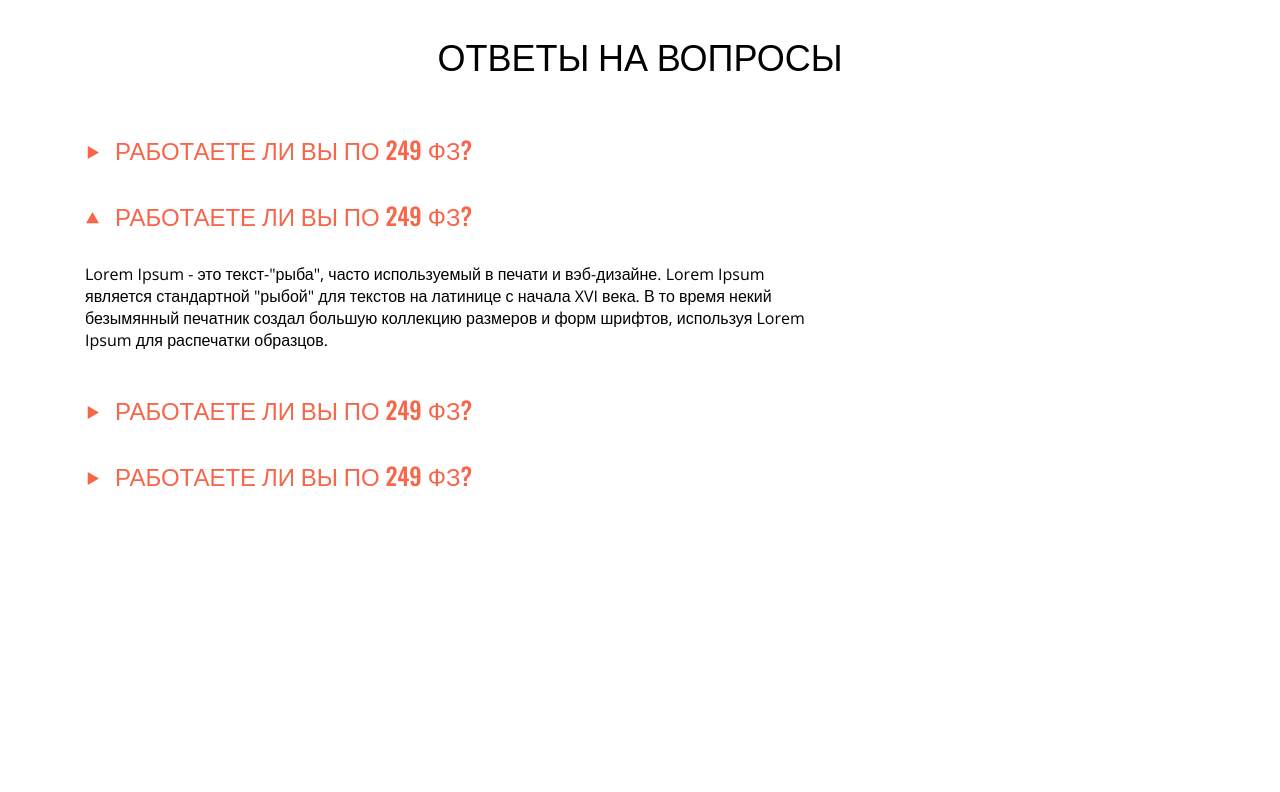
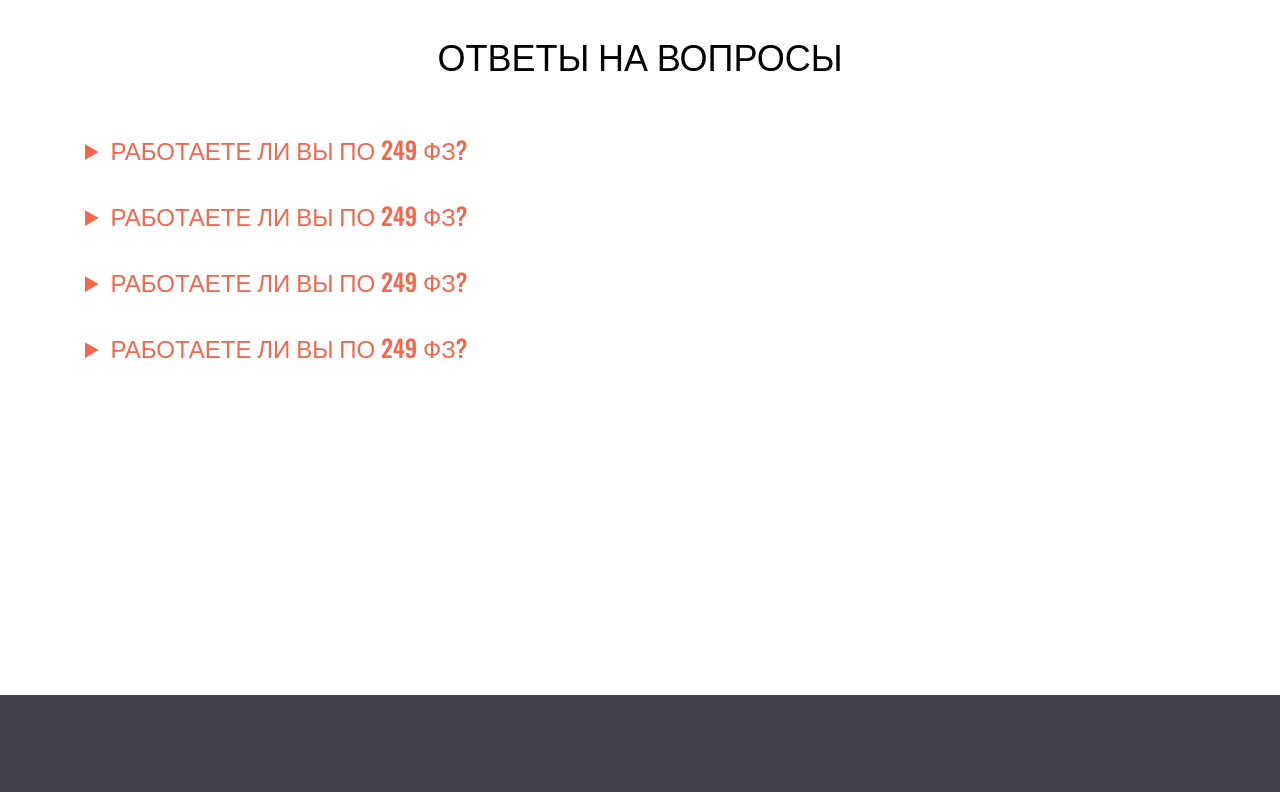
Before and after one commit to KaratLine/2, a plain HTML site: page index.html in a window 1280 px wide. Shown: the part 4000-4792 px from the top of the page. Drawn offline with nearby package versions, Linux system fonts and the light colour scheme.

Commit message:
upg_details

```diff
--- a/css/contacts.css
+++ b/css/contacts.css
@@ -23,6 +23,12 @@
 .contacts_h3 {
     text-transform: uppercase;
 }
+
+.contacts_h3 a{
+    text-decoration: none;
+    color: inherit;
+}
+
 .contacts_h3_grey {
     color: var(--gray_color);
     padding-bottom: 25px;
--- a/css/questions.css
+++ b/css/questions.css
@@ -31,29 +31,7 @@
 .open {
 }
 
-.question_h3.open::before{
-    content: '';
-    display: inline-block;
-    width: 15px;
-    height: 15px;
-    background-image: url(../img/arrow_icon.svg);
-    background-repeat: no-repeat;
-    background-position: center;
-    margin-right: 15px;
-    transform: rotate(-90deg);
-}
 
-.question_h3.close::before{
-    content: '';
-    display: inline-block;
-    width: 15px;
-    height: 15px;
-    background-image: url(../img/arrow_icon.svg);
-    background-repeat: no-repeat;
-    background-position: center;
-    margin-right: 15px;
-
-}
 
 .question_h3.close +.question_p{
     display: none;
--- a/index.html
+++ b/index.html
@@ -162,22 +162,22 @@
         <div class="container">
             <h2 class="text_h2 section_h2">Ответы на вопросы</h2>
             <div class="question_items">
-                <div class="question_item">
-                    <h3 class="text_h3 question_h3 close">РАБОТАЕТЕ ЛИ ВЫ ПО 249 ФЗ?    </h3>
+                <details class="question_item">
+                    <summary class="text_h3 question_h3 ">РАБОТАЕТЕ ЛИ ВЫ ПО 249 ФЗ?    </summary>
                     <p class="text_p question_p">Lorem Ipsum - это текст-"рыба", часто используемый в печати и вэб-дизайне. Lorem Ipsum является стандартной "рыбой" для текстов на латинице с начала XVI века. В то время некий безымянный печатник создал большую коллекцию размеров и форм шрифтов, используя Lorem Ipsum для распечатки образцов. </p>
-                </div>
-                <div class="question_item">
-                    <h3 class="text_h3 question_h3 open">РАБОТАЕТЕ ЛИ ВЫ ПО 249 ФЗ?    </h3>
+                </details>
+                <details class="question_item">
+                    <summary class="text_h3 question_h3 ">РАБОТАЕТЕ ЛИ ВЫ ПО 249 ФЗ?    </summary>
                     <p class="text_p question_p">Lorem Ipsum - это текст-"рыба", часто используемый в печати и вэб-дизайне. Lorem Ipsum является стандартной "рыбой" для текстов на латинице с начала XVI века. В то время некий безымянный печатник создал большую коллекцию размеров и форм шрифтов, используя Lorem Ipsum для распечатки образцов. </p>
-                </div>
-                <div class="question_item">
-                    <h3 class="text_h3 question_h3 close">РАБОТАЕТЕ ЛИ ВЫ ПО 249 ФЗ?    </h3>
+                </details>
+                <details class="question_item">
+                    <summary class="text_h3 question_h3 ">РАБОТАЕТЕ ЛИ ВЫ ПО 249 ФЗ?    </summary>
                     <p class="text_p question_p">Lorem Ipsum - это текст-"рыба", часто используемый в печати и вэб-дизайне. Lorem Ipsum является стандартной "рыбой" для текстов на латинице с начала XVI века. В то время некий безымянный печатник создал большую коллекцию размеров и форм шрифтов, используя Lorem Ipsum для распечатки образцов. </p>
-                </div>
-                <div class="question_item">
-                    <h3 class="text_h3 question_h3 close">РАБОТАЕТЕ ЛИ ВЫ ПО 249 ФЗ?    </h3>
+                </details>
+                <details class="question_item">
+                    <summary class="text_h3 question_h3 ">РАБОТАЕТЕ ЛИ ВЫ ПО 249 ФЗ?    </summary>
                     <p class="text_p question_p">Lorem Ipsum - это текст-"рыба", часто используемый в печати и вэб-дизайне. Lorem Ipsum является стандартной "рыбой" для текстов на латинице с начала XVI века. В то время некий безымянный печатник создал большую коллекцию размеров и форм шрифтов, используя Lorem Ipsum для распечатки образцов. </p>
-                </div>
+                </details>
             </div>
         </div>
     </section>
@@ -265,7 +265,12 @@
                 <div class="contacts_grid_item">
                     <img class="contacts_icon" src="./img/phone.svg" alt="" >
                     <h3 class="text_h3 contacts_h3 contacts_h3_grey">Телефон:</h3>
-                    <h3 class="text_h3 contacts_h3">8 (812) 111-22-33<br>8 (812) 111-22-33</h3>
+                    <h3 class="text_h3 contacts_h3">
+                        <a href="tel:+78121112233">8 (812) 111-22-33</a>
+                        <br>
+                        <a href="tel:+78121112233">8 (812) 111-22-33</a>
+                    </h3>
+
                 </div>
                 <div class="contacts_grid_item">
                     <img class="contacts_icon" src="./img/clock.svg" alt="" >
```
